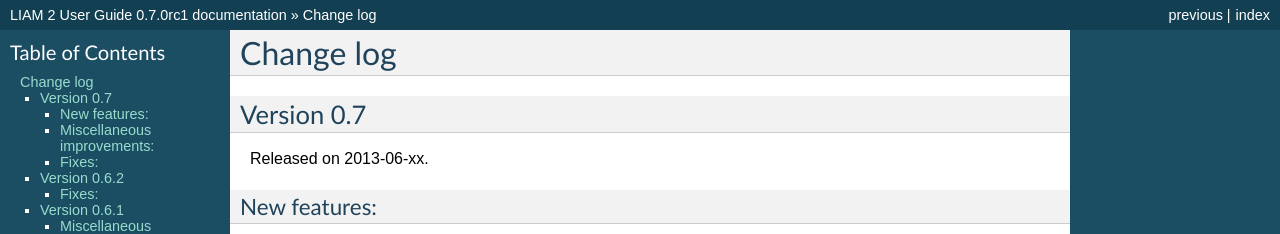
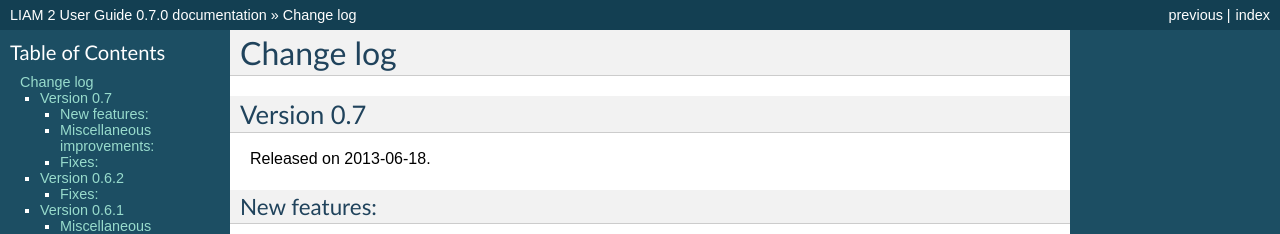
Before and after one commit to liam2/liam2, a Sphinx documentation site: the page built from doc/usersguide/source/changes.rst, in a window 1280 px wide and 900 px high. Shown: the top 234 px of the window. Built offline with Sphinx 7.4.7, drawn with Linux system fonts in a browser that asks for light colours; formulas are drawn with MathJax 3; some of the changed text lies outside the part shown.

Commit message:
prepare for release (tomorrow)

```diff
--- a/doc/usersguide/source/changes.rst
+++ b/doc/usersguide/source/changes.rst
@@ -6,7 +6,7 @@
 Version 0.7
 ===========
 
-Released on 2013-06-xx.
+Released on 2013-06-18.
 
 New features:
 -------------
--- a/doc/usersguide/source/conf.py
+++ b/doc/usersguide/source/conf.py
@@ -51,7 +51,7 @@
 # The short X.Y version.
 version = '0.7'
 # The full version, including alpha/beta/rc tags.
-release = '0.7.0rc1'
+release = '0.7.0'
 
 # The language for content autogenerated by Sphinx. Refer to documentation
 # for a list of supported languages.
```
Also changed, not shown: 1 other file.
